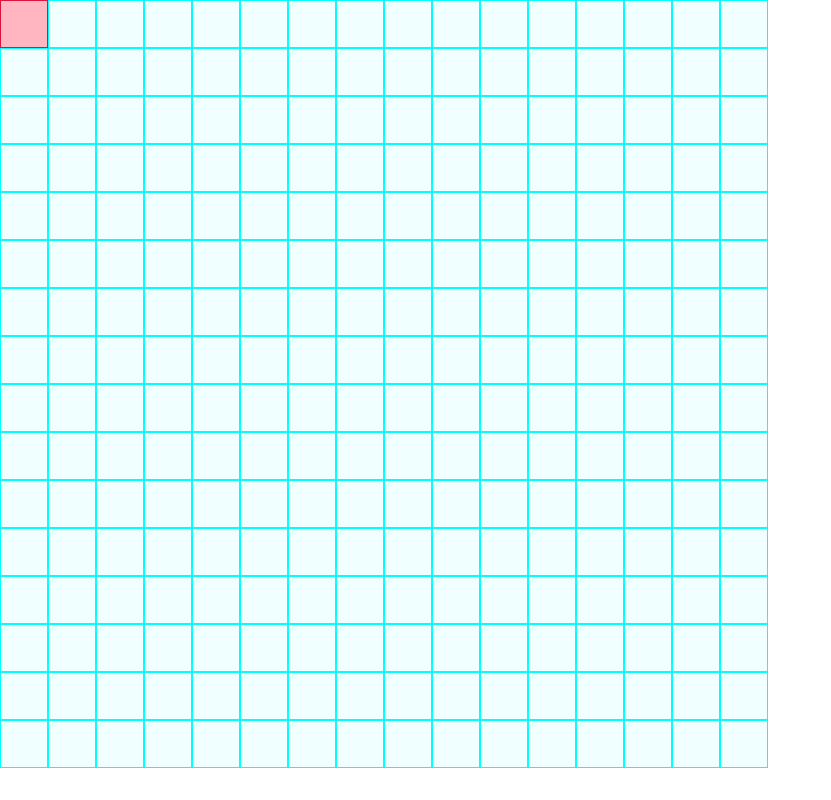
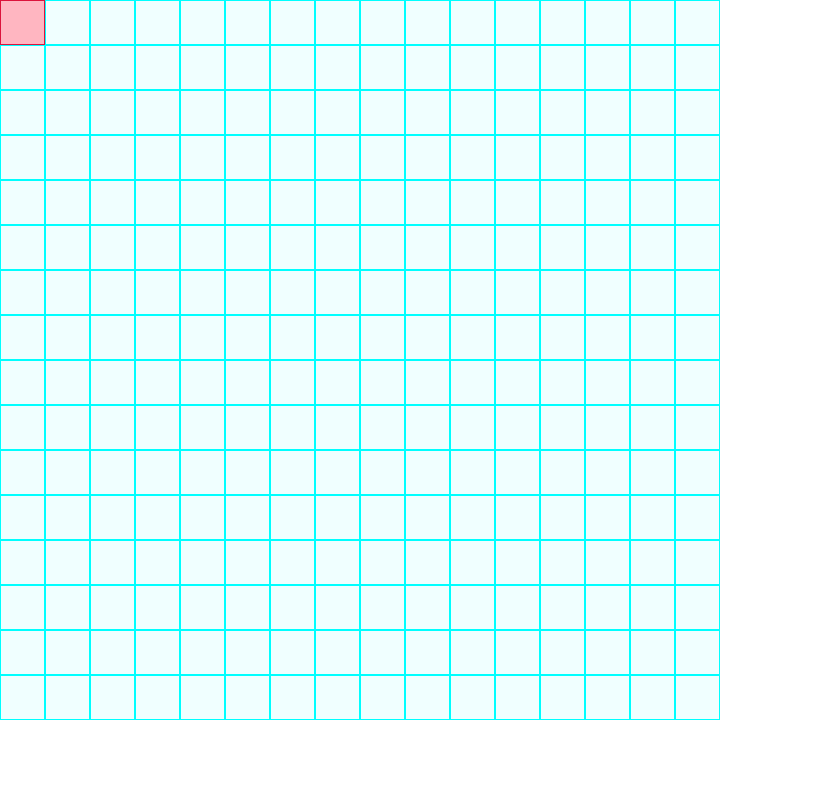
Before and after one commit to UnUsuarioMas67/etch-a-sketch, a plain HTML site: page index.html in a window 1280 px wide. Shown: the whole page, without its empty margins (0-831 px from the left). Drawn offline with Linux system fonts and the light colour scheme.

Commit message:
Update style.css

```diff
--- a/style.css
+++ b/style.css
@@ -5,19 +5,18 @@
 }
 
 :root {
-  --square-size: 48px;
-  --grid-size: 16;
+  --canvas-size: 720px;
 }
 
 #main-container {
   display: flex;
   flex-wrap: wrap;
-  max-width: calc(var(--square-size) * var(--grid-size));
+  width: var(--canvas-size);
+  height: var(--canvas-size);
 }
 
 .square {
-  width: var(--square-size);
-  height: var(--square-size);
+  flex: 0 0 auto;
   background-color: azure;
   border: 1px solid aqua;
 
```
